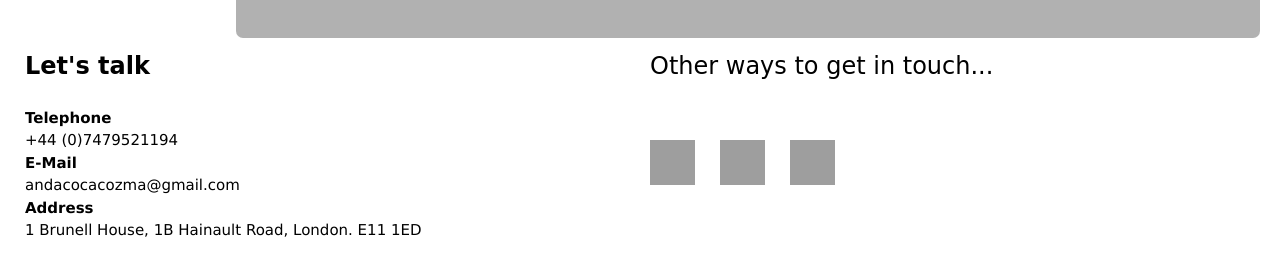
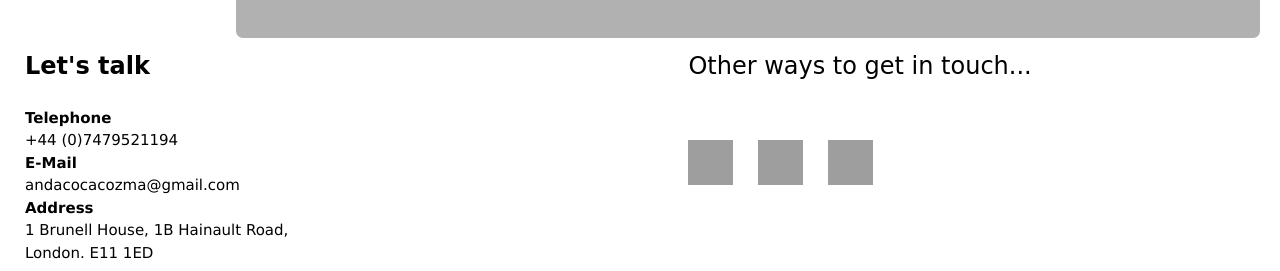
Before and after one commit to liviacretan/liviacretan.github.io, a plain HTML site: page index.html in a window 1280 px wide. Shown: the part 2347-2618 px from the top of the page. Drawn offline with nearby package versions, Linux system fonts and the light colour scheme; grey boxes are pictures that could not be loaded; a web font is replaced by a local one.

Commit message:
changing th width %
changing th width % to fit into the page

```diff
--- a/maincss.css
+++ b/maincss.css
@@ -126,7 +126,8 @@ float: left;
 }
 
 #firstblock {
-height: 100%
+height: 100%;
+width: 47%;
 float: left;
 }
 
@@ -153,7 +154,7 @@ left: 0;
 }
 
 #secondblock {
-width:50%;
+width:47%;
 float: right;
 }
 #socialmediabutton {
```
Also changed, not shown: 1 other file.
